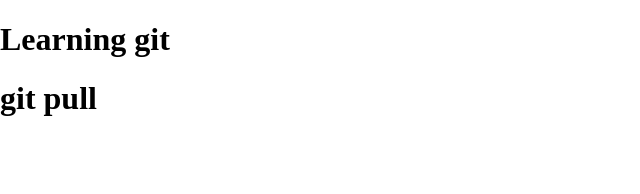
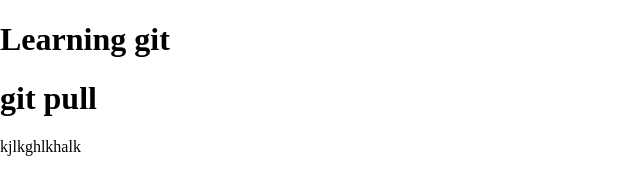
Before and after one commit to RajuAchhami/learning-git, a plain HTML site: page index.html in a window 1280 px wide. Shown: the whole page, without its empty margins (0-640 px from the left). Drawn offline with Linux system fonts and the light colour scheme.

Commit message:
added addeed unrelated file

```diff
--- a/index.html
+++ b/index.html
@@ -9,6 +9,7 @@
 <body>
     <h1> Learning git</h1>
     <h1> git pull</h1>
+    <p>kjlkghlkhalk</p>
 
 </body>
 </html>
```
